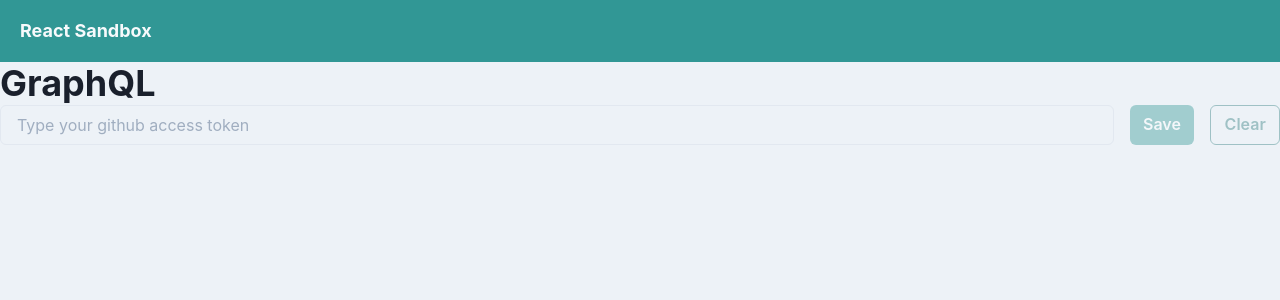
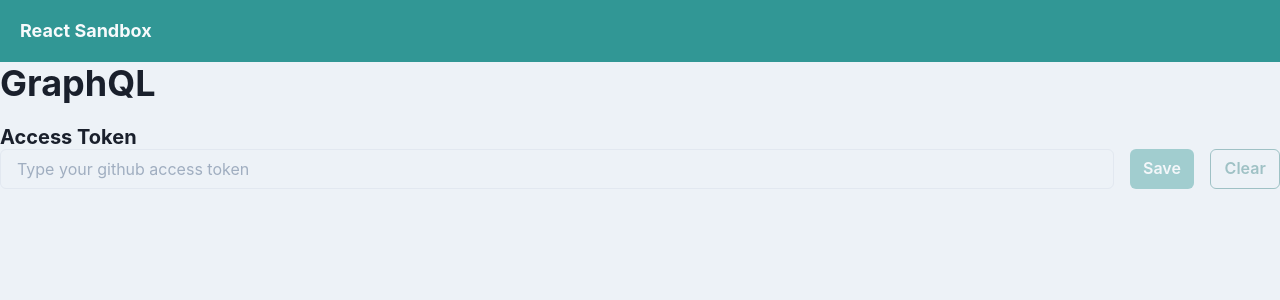
Before and after one commit to tayutaedomo/react-typescript-sandbox, a React (Create React App) app: page /graphql in a window 1280 px wide. Shown: the top 300 px of the page. Built offline with nearby package versions, Linux system fonts and the light colour scheme.

Commit message:
refactor: ApolloClientContext handling

```diff
--- a/src/components/graphql/client.ts
+++ b/src/components/graphql/client.ts
@@ -1,16 +1,9 @@
 import { ApolloClient, InMemoryCache } from '@apollo/client';
 
-let accessToken = '';
-let apolloClient = null;
-
-export const createApolloClient = (token): ApolloClient<InMemoryCache> => {
-  accessToken = token;
-
-  apolloClient = new ApolloClient({
+export const createApolloClient = (token) => {
+  return new ApolloClient({
     uri: 'https://api.github.com/graphql',
     headers: { authorization: `Bearer ${token}` },
     cache: new InMemoryCache(),
   });
-
-  return apolloClient;
 };
--- a/src/components/graphql/organisms/Token.tsx
+++ b/src/components/graphql/organisms/Token.tsx
@@ -1,48 +1,50 @@
 import React, { createContext, useState, VFC } from 'react';
-import { Box, Button, Input, Stack } from '@chakra-ui/react';
-import { ApolloClient, InMemoryCache } from '@apollo/client';
+import { Box, Button, Heading, Input, Stack } from '@chakra-ui/react';
+import { ApolloClient, NormalizedCacheObject } from '@apollo/client';
 import { createApolloClient } from '../client';
 
-export const ApolloClientContext = createContext<ApolloClient<InMemoryCache>>(
-  null
-);
+type Props = {
+  apolloClient: ApolloClient<NormalizedCacheObject>;
+  setApolloClient: (client: ApolloClient<NormalizedCacheObject>) => void;
+};
 
-const Token: VFC = () => {
+const Token: VFC<Props> = (props) => {
+  const { apolloClient, setApolloClient } = props;
+
   const [inputType, setInputType] = useState<string>('text');
 
   const [token, setToken] = useState<string>('');
   const handleChange = (event) => setToken(event.target.value);
 
-  const [client, setClient] = useState<ApolloClient<InMemoryCache>>(null);
-
   const handleSave = (event) => {
     const client = createApolloClient(token);
-    // console.log({ token, client });
-    setClient(client);
+    setApolloClient(client);
     setInputType('password');
   };
 
   const handleClear = (event) => {
-    setClient(null);
+    setApolloClient(null);
     setInputType('text');
   };
 
   return (
-    <ApolloClientContext.Provider value={client}>
-      <Box>
+    <Box my="5">
+      <Heading as="h2" size="md">
+        Access Token
+      </Heading>
       <Stack direction="row" spacing={4}>
         <Input
           type={inputType}
           value={token}
           onChange={handleChange}
           placeholder="Type your github access token"
-            disabled={client != null}
+          disabled={apolloClient != null}
         />
         <Button
           colorScheme="teal"
           variant="solid"
           onClick={handleSave}
-            disabled={client != null || token == ''}
+          disabled={apolloClient != null || token == ''}
         >
           Save
         </Button>
@@ -50,13 +52,12 @@ const Token: VFC = () => {
           colorScheme="teal"
           variant="outline"
           onClick={handleClear}
-            disabled={client == null}
+          disabled={apolloClient == null}
         >
           Clear
         </Button>
       </Stack>
     </Box>
-    </ApolloClientContext.Provider>
   );
 };
 
--- a/src/components/graphql/pages/Graphql.tsx
+++ b/src/components/graphql/pages/Graphql.tsx
@@ -1,14 +1,26 @@
-import React, { VFC } from 'react';
+import React, { createContext, useState, VFC } from 'react';
 import { Box, Heading } from '@chakra-ui/react';
+import { ApolloClient, NormalizedCacheObject } from '@apollo/client';
 
 import Token from '../organisms/Token';
+import User from '../organisms/User';
+
+export const ApolloClientContext = createContext<
+  ApolloClient<NormalizedCacheObject>
+>(null);
 
 const Graphql: VFC = () => {
+  const [apolloClient, setApolloClient] = useState<
+    ApolloClient<NormalizedCacheObject>
+  >(null);
+
   return (
-    <Box>
-      <Heading as="h1">GraphQL</Heading>
-      <Token />
-    </Box>
+    <ApolloClientContext.Provider value={apolloClient}>
+      <Box>
+        <Heading as="h1">GraphQL</Heading>
+        <Token apolloClient={apolloClient} setApolloClient={setApolloClient} />
+      </Box>
+    </ApolloClientContext.Provider>
   );
 };
 
```
Lines whose indentation alone changed are shown as unchanged.
